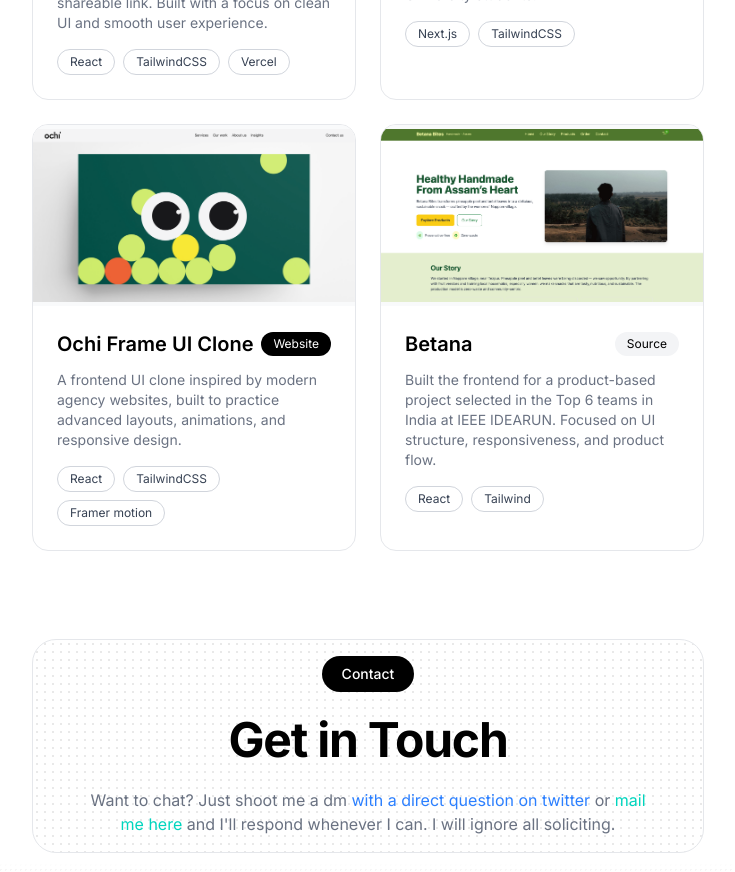
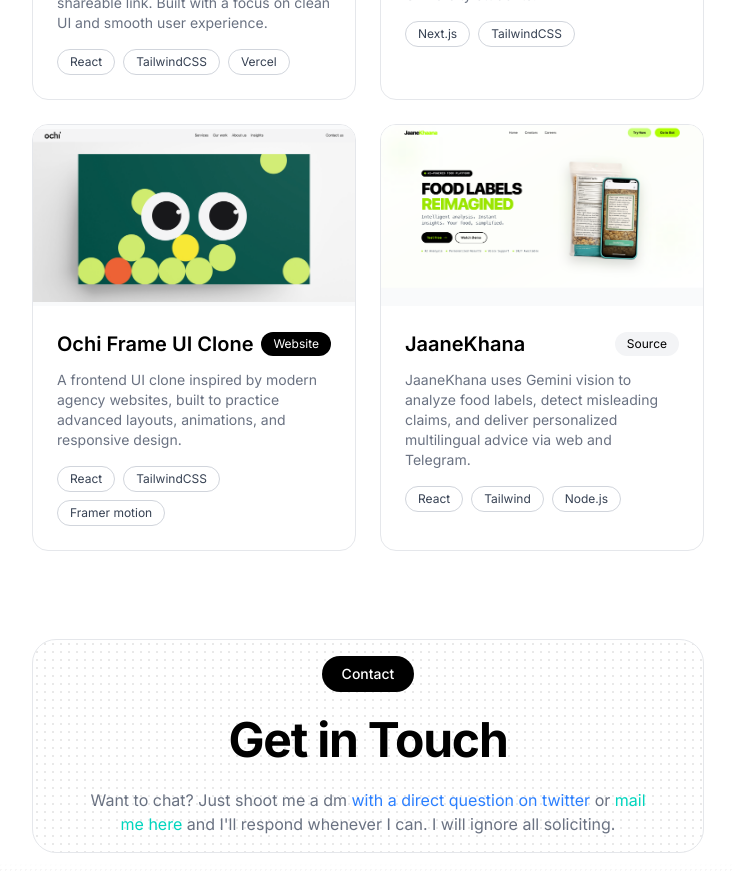
Before and after one commit to ANUBHAVSINGH30/Portfolio, a React (Vite) app: page / in a window 1280 px wide. Shown: the part 1900-2772 px from the top of the page, without its empty margins (272-1007 px from the left). Built offline with nearby package versions, Linux system fonts and the light colour scheme.

Commit message:
added new project

```diff
--- a/src/data/projects.js
+++ b/src/data/projects.js
@@ -39,14 +39,14 @@ export const projects = [
   },
   {
     id: 4,
-    title: "Betana",
+    title: "JaaneKhana",
     description:
-      "Built the frontend for a product-based project selected in the Top 6 teams in India at IEEE IDEARUN. Focused on UI structure, responsiveness, and product flow.",
-    image: "/betana.png",
-    timeline: "2023",
+      "JaaneKhana uses Gemini vision to analyze food labels, detect misleading claims, and deliver personalized multilingual advice via web and Telegram.",
+    image: "/jaanekhana.png",
+    timeline: "2025",
     website: null,
-    source: "https://github.com/ANUBHAVSINGH30/betana",
-    tech: ["React", "Tailwind"],
+    source: "https://github.com/ANUBHAVSINGH30/JaaneKhana",
+    tech: ["React", "Tailwind","Node.js"],
     featured: false,
   },
 ];
```
Also changed, not shown: public/jaanekhana.png (added).
